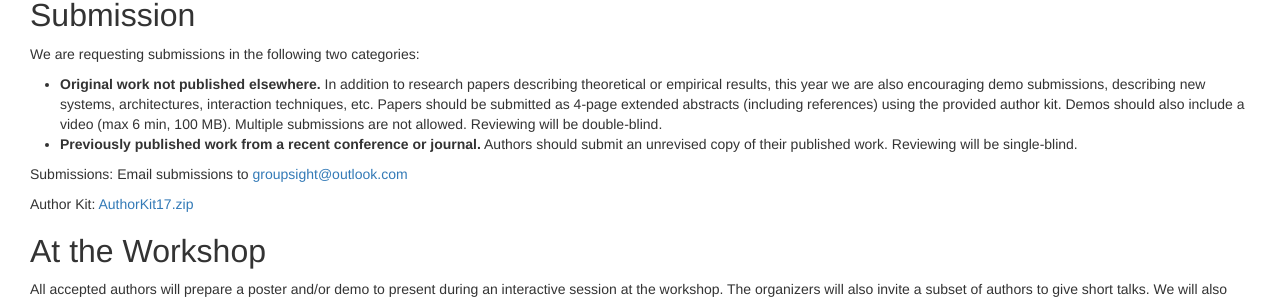
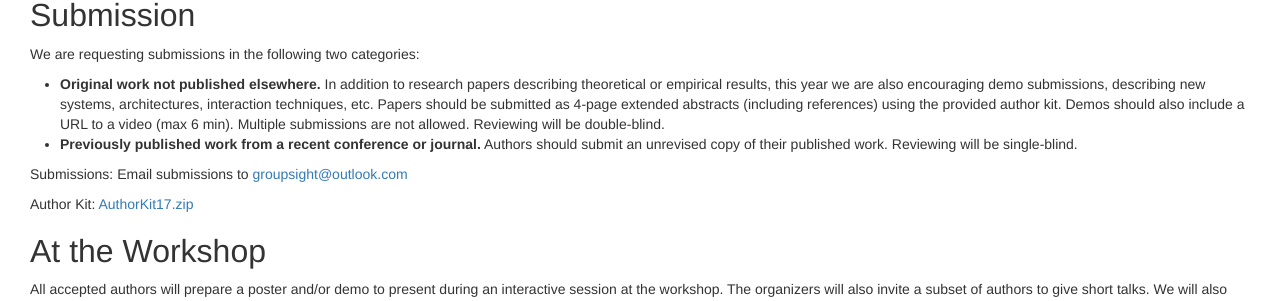
Before and after one commit to groupsight/groupsight.github.io, a Jekyll site: the page built from _pages/01_call.html, in a window 1280 px wide and 1177 px high. Shown: the part 671-972 px from the top of the window. Built offline with Jekyll 4.4.1, drawn with Linux system fonts in a browser that asks for light colours; nearby versions of some CDN libraries.

Commit message:
update video requirements

```diff
--- a/_pages/01_call.html
+++ b/_pages/01_call.html
@@ -26,8 +26,8 @@ permalink: /call/
 <p>We are requesting submissions in the following two categories:</p>
 
 <ul>
-  <li><strong>Original work not published elsewhere.</strong> In addition to research papers describing theoretical or empirical results, this year we are also encouraging demo submissions, describing new systems, architectures, interaction techniques, etc. Papers should be submitted as 4-page extended abstracts (including references) using the provided author kit. Demos should also include a video (max 6 min, 100 MB). Multiple submissions are not allowed.  Reviewing will be double-blind.</li>
-  <li><strong>Previously published work from a recent conference or journal.</strong> Authors should submit an unrevised copy of their published work.  Reviewing will be single-blind.</li>
+  <li><strong>Original work not published elsewhere.</strong> In addition to research papers describing theoretical or empirical results, this year we are also encouraging demo submissions, describing new systems, architectures, interaction techniques, etc. Papers should be submitted as 4-page extended abstracts (including references) using the provided author kit. Demos should also include a URL to a video (max 6 min). Multiple submissions are not allowed.  Reviewing will be double-blind.</li>
+  <li><strong>Previously published work from a recent conference or journal.</strong> Authors should submit an unrevised copy of their published work. Reviewing will be single-blind.</li>
 </ul>
 
 <p>Submissions: Email submissions to <a href="mailto:groupsight@outlook.com">groupsight@outlook.com</a></p>
```
